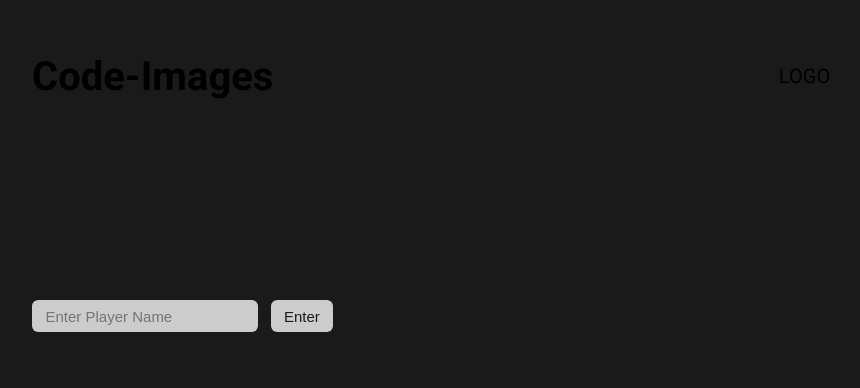
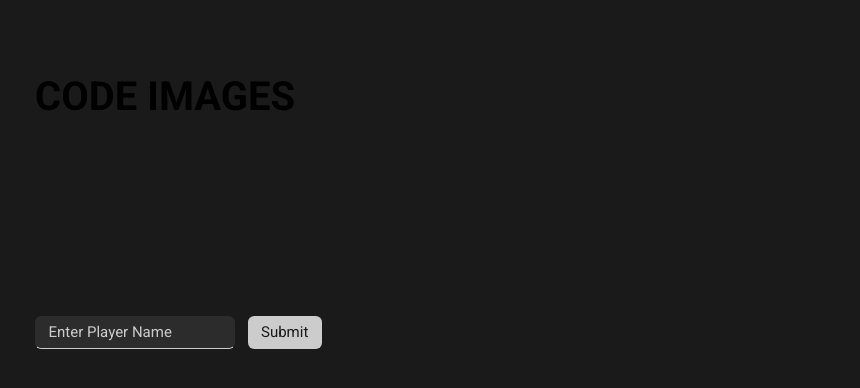
Before and after one commit to hendrickhendrickson/code-images, a SvelteKit app: page / in a window 1280 px wide. Shown: the part 124-512 px from the top of the page, without its empty margins (93-953 px from the left). Built offline with nearby package versions, Linux system fonts and the light colour scheme.

Commit message:
Adjust startscreen

```diff
--- a/src/app.css
+++ b/src/app.css
@@ -1,6 +1,8 @@
 :root {
-    --color-black: #1a1a1a;
-    --color-white: #ccc;
+    --black-hex: #1a1a1a;
+    --black-rgb: 26, 26, 26;
+    --white-hex: #ccc;
+    --white-rgb: 204, 204, 204;
 }
 
 html, body {
@@ -9,7 +11,7 @@ html, body {
     padding: 0;
     font-size: 78.125%;
     font-family: 'Roboto', sans-serif;
-    background-color: var(--color-black);
+    background-color: var(--black-hex);
 }
 
 body {
@@ -18,15 +20,16 @@ body {
 
 button,
 .button {
-    unset: all;
+    all: unset;
     box-sizing: border-box;
     border: 1px solid transparent;
     border-radius: 0.5rem;
-    background-color: var(--color-white);
+    background-color: var(--white-hex);
     padding: 0.5rem 1rem;
     text-decoration: none;
     font-size: 1.2rem;
-    color: var(--color-black);
+    color: var(--black-hex);
+    display: inline-block;
 }
 
 button:hover,
@@ -36,18 +39,36 @@ button:hover,
 
 button.inverted,
 .button.inverted {
-    border-color: var(--color-white);
-    background-color: var(--color-black);
-    color: var(--color-white);
+    border-color: var(--white-hex);
+    background-color: var(--black-hex);
+    color: var(--white-hex);
 }
 
-input {
-    unset: all;
-    box-sizingg: border-box;
+input,
+.input-like {
+    all: unset;
+    box-sizing: border-box;
     border: 1px solid transparent;
+    border-bottom-color: var(--white-hex);
     border-radius: 0.5rem;
-    background-color: var(--color-white);
+    background-color: rgba(var(--white-rgb), 0.1);
     padding: 0.5rem 1rem;
     font-size: 1.2rem;
-    color: var(--color-black);
+    color: var(--white-hex);
+    transition: background-color 0.2s ease-in-out;
 }
+
+input::placeholder {
+    color: var(--white-hex);
+}
+
+input:disabled {
+    opacity: 0.6;
+    pointer-events: none;
+}
+
+input:hover,
+input:focus,
+input:focus-within {
+    background-color: rgba(var(--white-rgb), 0.2);
+}
--- /dev/null
+++ b/src/routes/+page.server.ts
@@ -0,0 +1,23 @@
+import { isDefined } from "../utils/assert.utils";
+import { dbReadWrite } from "./game/[roomId]/room.db";
+import { initGame } from "./game/game.init";
+import { generateRandomRoomId } from "./game/game.utils";
+
+export const actions = {
+    default: async () => {
+        const roomId = generateRandomRoomId();
+        const gameState = initGame();
+
+        const dbWriteResult = await dbReadWrite.set(`room_${roomId}`, gameState);
+        const dbPublishResult = await dbReadWrite.publish(`room_${roomId}`, gameState);
+
+
+	    if (!isDefined(dbWriteResult) || !isDefined(dbPublishResult)) {
+            console.error("Could not write or publish to database");
+
+            return { error: "Failed to create room", roomId: null };
+        }
+
+        return { error: null, roomId };
+    },
+}
--- a/src/routes/+page.svelte
+++ b/src/routes/+page.svelte
@@ -1,5 +1,9 @@
 <script lang="ts">
+    import { enhance } from "$app/forms";
+    import { page } from "$app/stores";
     import { onMount } from "svelte";
+
+    export let form;
 
     let playerName = "";
     let isChangingPlayerName = false;
@@ -31,12 +35,8 @@
 </script>
 
 <div class="game-start-screen">
-    <div class="header">
-        <div class="game-name">
-            <h1>Code-Images</h1>
-        </div>
-
-        <div class="logo">LOGO</div>
+    <div class="game-name">
+        <h1>Code Images</h1>
     </div>
 
     {#if isMounted}
@@ -50,7 +50,7 @@
                     value={playerName}
                 />
 
-                <button>Enter</button>
+                <button>Submit</button>
             </form>
         {:else}
             <ul class="game-menu">
@@ -65,8 +65,30 @@
                         Change Player Name
                     </button>
                 </li>
+
                 <li>
-                    <button type="button">Create Room</button>
+                    <form class="room-url-form" method="POST" use:enhance>
+                        {#if form?.roomId}
+                            <div class="input-like">
+                                {$page.url.protocol}//{$page.url.host}/game/{form?.roomId}
+                            </div>
+
+                            <div style="display: flex; gap: 1rem;">
+                                <a
+                                    href={`${$page.url.protocol}//${$page.url.host}/game/${form?.roomId}`}
+                                    class="button"
+                                    role="button"
+                                    target="_self"
+                                >
+                                    Join room
+                                </a>
+
+                                <button>Create new room</button>
+                            </div>
+                        {:else}
+                            <button>Create room</button>
+                        {/if}
+                    </form>
                 </li>
             </ul>
         {/if}
@@ -77,36 +99,26 @@
     .game-start-screen {
         box-sizing: border-box;
         height: 100%;
-        padding: 0 10rem;
+        width: 80%;
+        margin: 0 auto;
     }
 
-    .header {
-        display: flex;
-        height: 50%;
-    }
-
-    .header .game-name {
-        flex: 1;
+    .game-name {
+        height: 55%;
         display: flex;
         align-items: center;
     }
 
-    .header .game-name h1 {
+    .game-name h1 {
         margin: 0;
-    }
-
-    .header .logo {
-        flex: 1;
-        display: flex;
-        align-items: center;
-        justify-content: center;
+        text-transform: uppercase;
     }
 
     .player-name-form {
         height: 10%;
         min-height: fit-content;
         display: flex;
-        align-items: center;
+        align-items: flex-start;
         gap: 1rem;
     }
 
@@ -116,7 +128,7 @@
         list-style-type: none;
         display: flex;
         flex-direction: column;
-        gap: 2rem;
+        gap: 1rem;
     }
 
     ul.game-menu .change-player-name-option {
@@ -129,5 +141,12 @@
         border-radius: 0.4rem;
         padding: 0.1rem 0.4rem;
         font-size: 0.8rem;
+        min-height: unset;
+    }
+
+    ul.game-menu .room-url-form {
+        display: flex;
+        flex-wrap: wrap;
+        gap: 1rem;
     }
 </style>
```
Also changed, not shown: static/Code_Images_Logo.png (added).
